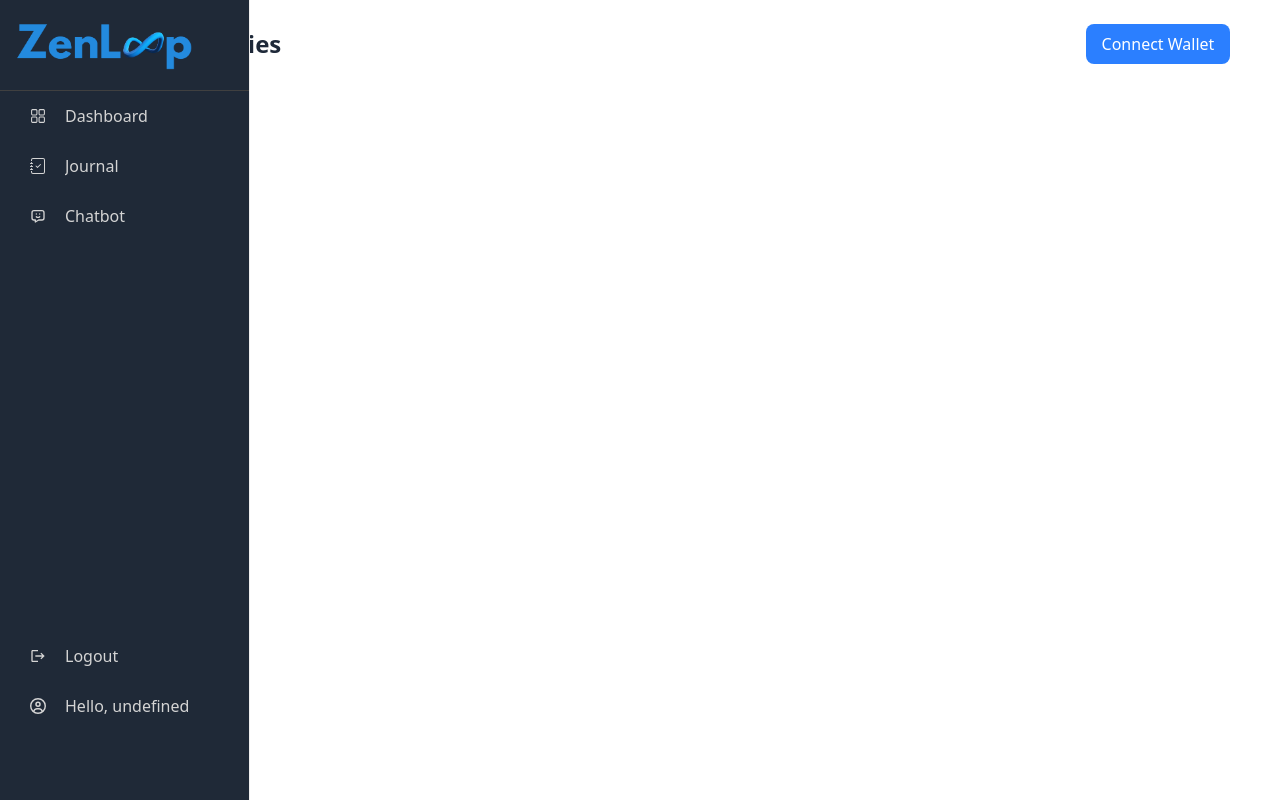
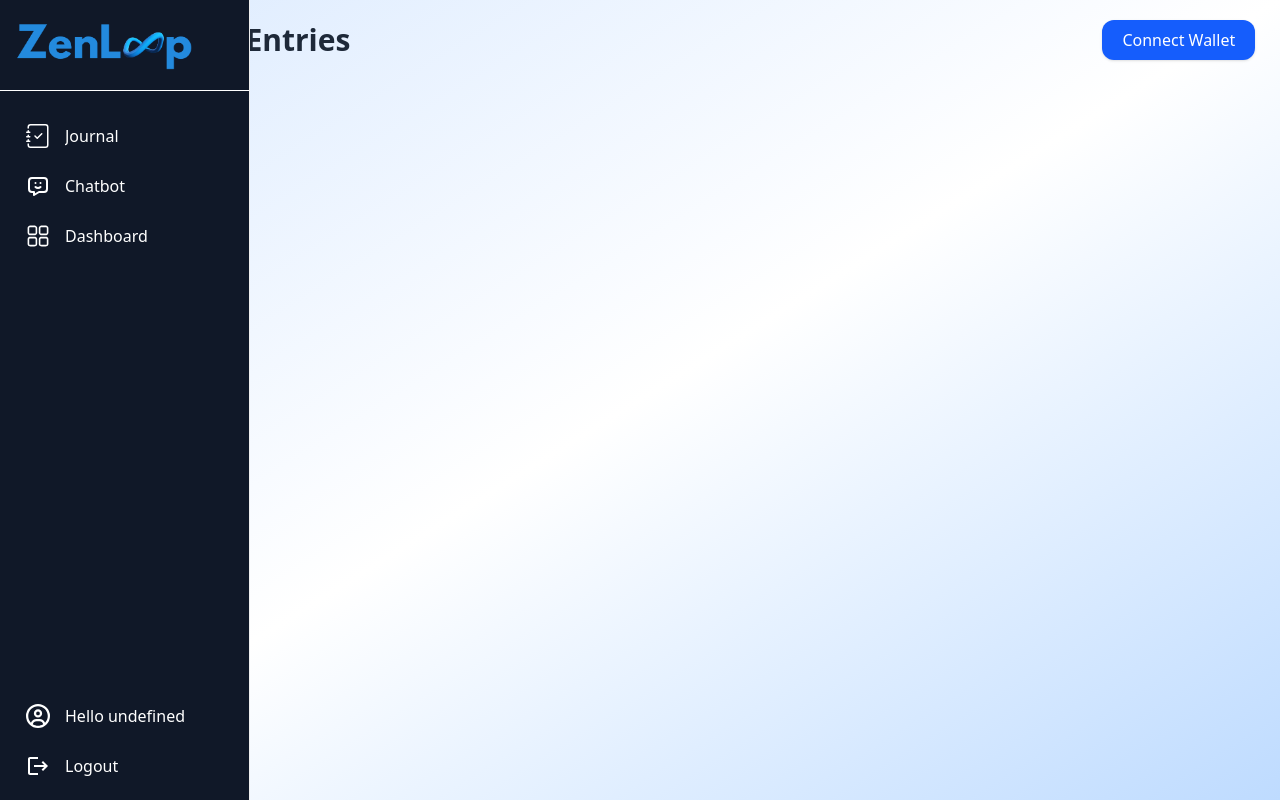
Before and after one commit to SudharsunRavi/ZenLoop, a React (Vite) app in the folder client/: page /journal in a window 1280 px wide. Built offline with nearby package versions, Linux system fonts and the light colour scheme; what web3 would draw is missing.

Commit message:
Sidebar, Survey and Journal Page UI

```diff
--- a/client/src/App.jsx
+++ b/client/src/App.jsx
@@ -15,7 +15,7 @@ import SidebarComponent from "./components/Sidebar";
 // Layout WITH Sidebar
 const AppLayout = () => {
   return (
-    <div className="flex min-h-screen gap-2">
+    <div className="flex min-h-screen gap-2 bg-gradient-to-br from-blue-100 via-white to-blue-200">
       <ProSidebarProvider>
         <SidebarComponent />
       </ProSidebarProvider>
@@ -30,7 +30,7 @@ const AppLayout = () => {
 // Layout WITHOUT Sidebar
 const BasicLayout = () => {
   return (
-    <div className="flex flex-col min-h-screen">
+    <div className="flex flex-col min-h-screen bg-gradient-to-br from-blue-100 via-white to-blue-200">
       <Outlet />
     </div>
   );
--- a/client/src/components/Sidebar.jsx
+++ b/client/src/components/Sidebar.jsx
@@ -37,11 +37,11 @@ const SidebarComponent = () => {
   }
 
   return (
-    <div className="h-[100vh] w-24 text-neutral-300" onMouseEnter={() => setCollapsed(false)} onMouseLeave={() => setCollapsed(true)}>
-      <Sidebar collapsed={collapsed} backgroundColor="#1f2937" className="h-full transition-all duration-300 ease-in-out">
-        <div className="flex items-center justify-between p-4 border-b border-neutral-700">
+    <div className="h-[100vh] w-24 text-white" onMouseEnter={() => setCollapsed(false)} onMouseLeave={() => setCollapsed(true)}>
+      <Sidebar collapsed={collapsed} backgroundColor="#101828" className="h-full transition-all duration-350 ease-in-out">
+        <div className="flex items-center justify-between p-4 border-b border-white">
           {!collapsed && (
-            <img src={LOGO} alt="Logo" className="transition-all duration-300 w-44"/>
+            <img src={LOGO} alt="Logo" className="transition-all duration-300 w-44" />
           )}
 
           {collapsed && (
@@ -49,21 +49,65 @@ const SidebarComponent = () => {
           )}
         </div>
 
-        <div className="flex flex-col justify-between h-[80%]">
-          <Menu>
-            <MenuItem icon={<RxDashboard />} component={<Link to="/dashboard" />}>Dashboard</MenuItem>
-            <MenuItem icon={<BsJournalCheck />} component={<Link to="/journal" />}>Journal</MenuItem>
-            <MenuItem icon={<TbMessageChatbot />} component={<Link to="/chatbot" />}>Chatbot</MenuItem>
+        <div className="flex flex-col justify-between h-[85%] mt-5">
+          <Menu
+            menuItemStyles={{
+              button: ({ level, active, disabled }) => {
+                if (level === 0) {
+                  return {
+                    color: '#fff',
+                    backgroundColor: active ? '#374151' : 'transparent',
+                    '&:hover': {
+                      backgroundColor: '#374151',
+                    },
+                  };
+                }
+              },
+            }}
+          >
+            <MenuItem icon={<BsJournalCheck className="text-2xl"/>} component={<Link to="/journal" />}>
+              Journal
+            </MenuItem>
+            <MenuItem icon={<TbMessageChatbot className="text-2xl"/>} component={<Link to="/chatbot" />}>
+              Chatbot
+            </MenuItem>
+            <MenuItem icon={<RxDashboard className="text-2xl"/>} component={<Link to="/dashboard" />}>
+              Dashboard
+            </MenuItem>
           </Menu>
 
-          <Menu>
-            <MenuItem icon={<MdLogout />} onClick={handleLogout}>Logout</MenuItem>
-            <MenuItem icon={<FaRegCircleUser />}>{`Hello, ${username}`}</MenuItem>
+          <Menu
+            menuItemStyles={{
+              button: ({ level }) => {
+                if (level === 0) {
+                  return {
+                    color: '#fff',
+                    '&:hover': {
+                      backgroundColor: '#374151',
+                    },
+                  };
+                }
+              },
+            }}
+          >
+            <MenuItem icon={<FaRegCircleUser className="text-2xl"/>}>
+              {`Hello ${username}`}
+            </MenuItem>
+            <MenuItem
+              icon={<MdLogout className="text-2xl"/>}
+              onClick={handleLogout}
+              style={{
+                color: '#fff',
+              }}
+            >
+              Logout
+            </MenuItem>
           </Menu>
         </div>
+      </Sidebar>
 
-      </Sidebar>
     </div>
+
   );
 };
 
--- a/client/src/pages/Journal.jsx
+++ b/client/src/pages/Journal.jsx
@@ -103,76 +103,81 @@ const Journal = () => {
     };
 
     return (
-        <div className="w-[88vw] my-6">
-            <Toaster/>
+        <div className="w-[88vw] max-w-7xl mx-auto my-5">
+          <Toaster />
           <div className="flex justify-between items-center mb-8">
-                <h2 className="text-2xl font-bold text-gray-800">Journal Entries</h2>
+            <h2 className="text-3xl font-bold text-gray-800">Journal Entries</h2>
             {!walletAddress ? (
               <button
                 onClick={connectWallet}
-                        className="bg-blue-500 text-white px-4 py-2 rounded-lg hover:bg-blue-600 transition-colors"
+                className="bg-blue-600 text-white px-5 py-2 rounded-xl shadow hover:bg-blue-700 transition-colors"
               >
                 Connect Wallet
               </button>
             ) : (
-                    <p className="text-gray-600">Wallet Connected</p>
+              <span className="text-sm text-green-600 font-medium">Wallet Connected</span>
             )}
           </div>
 
           {walletAddress && (
             <div className="flex flex-col gap-10">
-                    <div className="bg-white p-6 rounded-lg">
+              <div className="bg-white p-6 rounded-2xl shadow-md">
                 <textarea
                   placeholder="Write your journal entry here..."
                   value={content}
                   onChange={(e) => setContent(e.target.value)}
-                            className="border rounded-lg p-4 h-56 w-full focus:ring-2 focus:ring-blue-500 focus:border-transparent bg-gray-100"
+                  className="border border-gray-300 rounded-xl p-4 h-56 w-full focus:ring-2 focus:ring-blue-500 focus:border-transparent bg-gray-100 text-gray-800 resize-none transition"
                 />
-                        <div className="mt-4 flex justify-between items-center">
-                            <div className="flex space-x-2">
-                                <p className="text-gray-700 mt-1">Select your mood:</p>
+                <div className="mt-4 flex justify-between items-center flex-wrap gap-4">
+                  <div className="flex items-center space-x-3">
+                    <p className="text-gray-700 font-medium">Your Mood:</p>
                     {["😞", "😐", "😊", "😁", "🤩"].map((emoji, index) => (
                       <button
                         key={index}
                         onClick={() => setMood(index + 1)}
-                                        className={`text-2xl ${mood === index + 1 ? 'border-2 border-blue-500 rounded-full' : ''}`}
+                        className={`text-2xl transition transform hover:scale-110 ${
+                          mood === index + 1 ? "border-2 border-blue-500 rounded-full p-1" : ""
+                        }`}
                       >
                         {emoji}
                       </button>
                     ))}
                   </div>
+
                   <button
                     onClick={addJournalEntry}
                     disabled={loading || !content}
-                                className="bg-blue-500 text-white px-6 py-2 rounded-lg hover:bg-blue-600 transition-colors disabled:bg-gray-300 disabled:cursor-not-allowed"
+                    className="bg-blue-600 text-white px-6 py-2 rounded-xl hover:bg-blue-700 transition disabled:bg-gray-300 disabled:cursor-not-allowed"
                   >
                     {loading ? "Adding..." : "Add Entry"}
                   </button>
                 </div>
               </div>
 
-                    <div className="bg-white p-6 rounded-lg shadow-md">
-                        <h3 className="text-xl font-semibold mb-4">Your Entries</h3>
+                <div className="bg-white p-6 rounded-2xl shadow-md">
+                    <h3 className="text-xl font-semibold mb-4 text-gray-800">Your Entries</h3>
                     {loading ? (
                         <p className="text-gray-600">Loading entries...</p>
                     ) : entries.length === 0 ? (
                         <p className="text-gray-600">No entries yet. Start writing!</p>
                     ) : (
-                            <div className="overflow-x-auto">
-                                <table className="min-w-full border-collapse">
+                        <div className="max-h-[400px] overflow-y-auto pr-2 scrollbar-thin scrollbar-thumb-gray-300 scrollbar-track-transparent">
+                        <table className="min-w-full border-separate border-spacing-y-2">
                             <thead>
-                                        <tr className="bg-gray-200">
-                                            <th className="border p-2 text-left">Date & Time</th>
-                                            <th className="border p-2 text-left">Entry</th>
-                                            {/* <th className="border p-2 text-left">Mood</th> */}
+                            <tr className="bg-gray-100 text-gray-700 sticky top-0 z-0">
+                                <th className="p-3 text-left rounded-l-lg bg-gray-100">Date & Time</th>
+                                <th className="p-3 text-left rounded-r-lg bg-gray-100">Entry</th>
                             </tr>
                             </thead>
                             <tbody>
                             {entries.map((entry, index) => (
-                                            <tr key={index} className="border-b">
-                                                <td className="border p-2 text-gray-500">{formatDate(entry.creationDate)}</td>
-                                                <td className="border p-2 whitespace-pre-wrap">{entry.content}</td>
-                                                {/* <td className="border p-2 text-center text-2xl">{["😞", "😐", "😊", "😁", "🤩"][entry.mood - 1]}</td> */}
+                                <tr key={index} className="bg-gray-50 hover:bg-gray-100 transition rounded-xl">
+                                <td className="p-3 text-gray-500 align-top w-[160px]">
+                                    {formatDate(entry.creationDate)}
+                                </td>
+                                <td className="p-3 text-gray-800 whitespace-pre-wrap">
+                                    {entry.content}
+                                </td>
                                 </tr>
                             ))}
                             </tbody>
@@ -184,6 +189,7 @@ const Journal = () => {
           )}
         </div>
       );
+
 };
 
 export default Journal;
--- a/client/src/pages/Signup.jsx
+++ b/client/src/pages/Signup.jsx
@@ -108,7 +108,7 @@ const Signup = () => {
                 </label>
               </div>
 
-                <button onClick={handleWalletConnect} className="w-[310px] h-10 rounded-full bg-gray-200 border-1 hover:bg-gray-300 cursor-pointer text-base font-semibold mb-6 text-black">
+                <button onClick={handleWalletConnect} className="w-[310px] h-10 rounded-full bg-gray-100 border-1 hover:bg-gray-300 cursor-pointer text-base font-semibold mb-6 text-black">
                     {formData?.walletAddress ? `Wallet Connected` : "Connect Wallet"}
                 </button>
 
```
Also changed, not shown: client/src/pages/Survey.jsx (+57 -18 lines), client/src/utils/UserQuestions.jsx (+63 -64 lines), 2 other files (tests, documents, lock files or other folders). Lines whose indentation alone changed are shown as unchanged.
